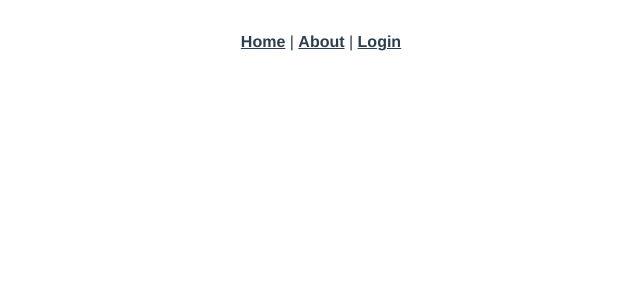
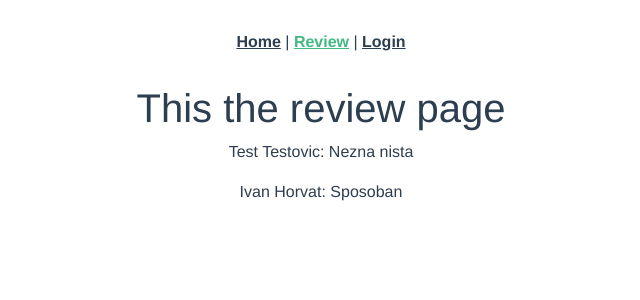
Before and after one commit to Teo1121/ocjenjivanje-frontend, a Vue app: page /list in a window 1280 px wide. Shown: the top 300 px of the page, without its empty margins (319-959 px from the left). Built offline with nearby package versions, Linux system fonts and the light colour scheme; no server answers.

Commit message:
review system

```diff
--- a/src/App.vue
+++ b/src/App.vue
@@ -1,7 +1,7 @@
 <template>
   <nav>
     <router-link to="/">Home</router-link> |
-    <router-link to="/about">About</router-link> |
+    <router-link to="/list">Review</router-link> |
     <router-link v-if="!isLoggedIn" to="/login">Login</router-link>
     <a href="#" v-if="isLoggedIn" @click="submit()">Logout</a>
   </nav>
--- a/src/router/index.js
+++ b/src/router/index.js
@@ -1,33 +1,44 @@
-import { createRouter, createWebHistory } from 'vue-router'
-import HomeView from '../views/HomeView.vue'
+import { createRouter, createWebHistory } from "vue-router";
+import HomeView from "../views/HomeView.vue";
 
 const routes = [
   {
-    path: '/',
-    name: 'home',
-    component: HomeView
+    path: "/",
+    name: "home",
+    component: HomeView,
   },
   {
-    path: '/about',
-    name: 'about',
+    path: "/list",
+    name: "list",
     // route level code-splitting
     // this generates a separate chunk (about.[hash].js) for this route
     // which is lazy-loaded when the route is visited.
-    component: () => import(/* webpackChunkName: "about" */ '../views/AboutView.vue')
+    component: () =>
+      import(/* webpackChunkName: "about" */ "../views/ListView.vue"),
   },
   {
-    path: '/login',
-    name: 'login',
+    path: "/review",
+    name: "review",
     // route level code-splitting
     // this generates a separate chunk (about.[hash].js) for this route
     // which is lazy-loaded when the route is visited.
-    component: () => import(/* webpackChunkName: "about" */ '../views/LoginView.vue')
-  }
-]
+    component: () =>
+      import(/* webpackChunkName: "about" */ "../views/ReviewView.vue"),
+  },
+  {
+    path: "/login",
+    name: "login",
+    // route level code-splitting
+    // this generates a separate chunk (about.[hash].js) for this route
+    // which is lazy-loaded when the route is visited.
+    component: () =>
+      import(/* webpackChunkName: "about" */ "../views/LoginView.vue"),
+  },
+];
 
 const router = createRouter({
   history: createWebHistory(process.env.BASE_URL),
-  routes
-})
+  routes,
+});
 
-export default router
+export default router;
--- a/src/views/AboutView.vue
+++ /dev/null
@@ -1,5 +0,0 @@
-<template>
-  <div class="about">
-    <h1>This is an about page</h1>
-  </div>
-</template>
--- /dev/null
+++ b/src/views/ListView.vue
@@ -0,0 +1,38 @@
+<template>
+  <h1>This the review page</h1>
+  <div>
+    <p
+      @click="click(professor)"
+      v-for="professor in professorList"
+      v-bind:key="professor"
+    >
+      {{ professor }}
+    </p>
+  </div>
+</template>
+
+<script>
+export default {
+  name: "ReviewView",
+  data() {
+    return {
+      professorList: ["Test Testovic: Nezna nista", "Ivan Horvat: Sposoban"],
+    };
+  },
+  methods: {
+    click(name) {
+      name = name.split(":")[0];
+      this.$router.push({ name: "review", query: { name } });
+    },
+  },
+};
+</script>
+
+<style></style>
+
+<style lang="scss">
+label {
+  margin-right: 0.5rem;
+  margin-left: 0.5rem;
+}
+</style>
--- /dev/null
+++ b/src/views/ReviewView.vue
@@ -0,0 +1,54 @@
+<template>
+  <p>{{ professor }}</p>
+  <form action="#">
+    <div>
+      <label for="score1"
+        >1<br />
+        <input type="radio" id="score1" name="score" />
+      </label>
+      <label for="score2"
+        >2<br />
+        <input type="radio" id="score2" name="score" />
+      </label>
+
+      <label for="score3"
+        >3<br />
+        <input type="radio" id="score3" name="score" />
+      </label>
+
+      <label for="score4"
+        >4<br />
+        <input type="radio" id="score4" name="score" />
+      </label>
+      <label for="score5"
+        >5<br />
+        <input type="radio" id="score5" name="score" />
+      </label>
+    </div>
+    <label for="comment"
+      >Comment:<br />
+      <textarea type="text" id="comment" rows="4" cols="50" />
+    </label>
+  </form>
+</template>
+
+<script>
+export default {
+  name: "Review",
+  data() {
+    return {
+      professor: "",
+    };
+  },
+  mounted() {
+    this.professor = this.$route.query.name;
+  },
+};
+</script>
+
+<style lang="scss">
+label {
+  margin-right: 0.5rem;
+  margin-left: 0.5rem;
+}
+</style>
```
